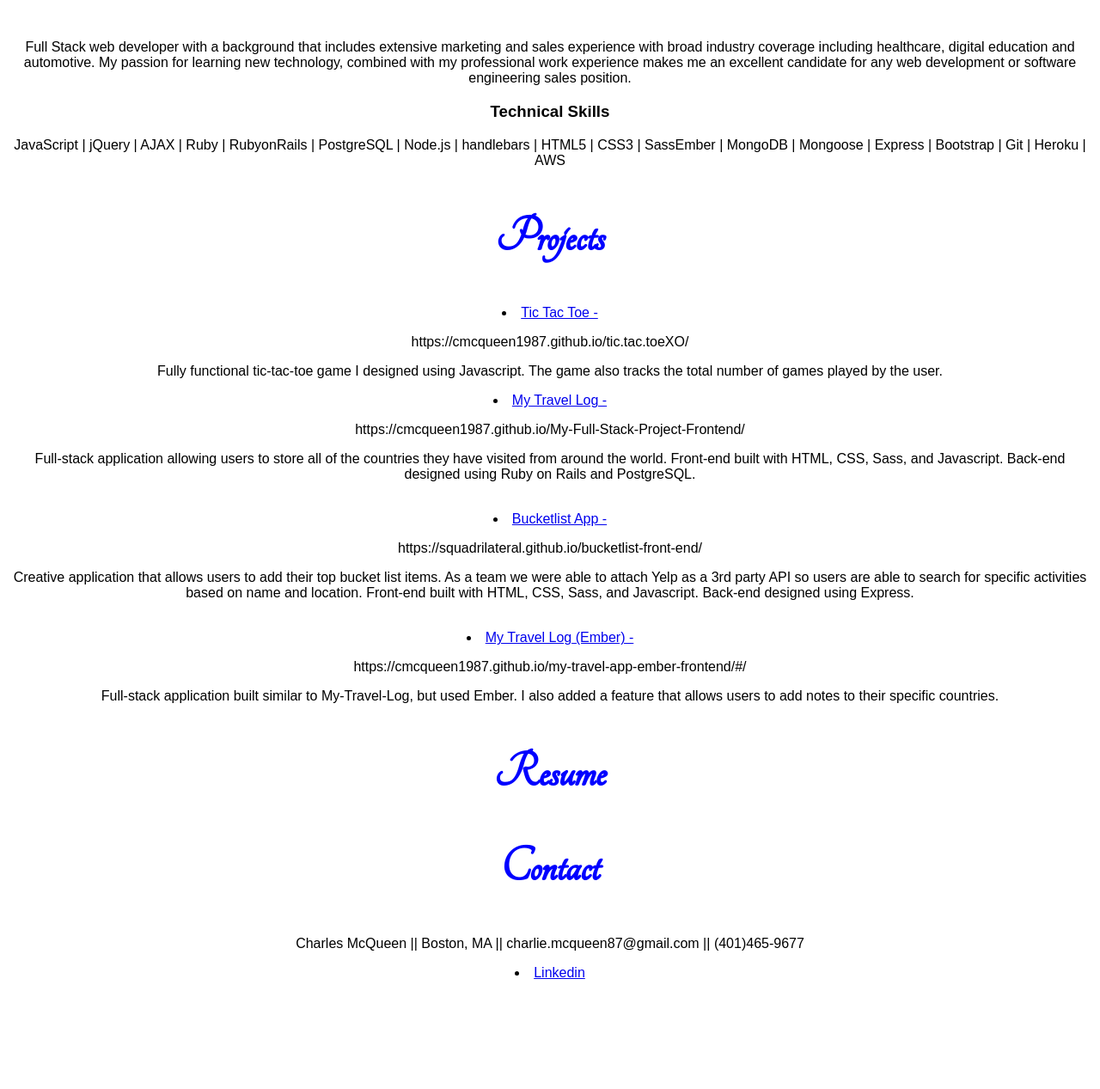
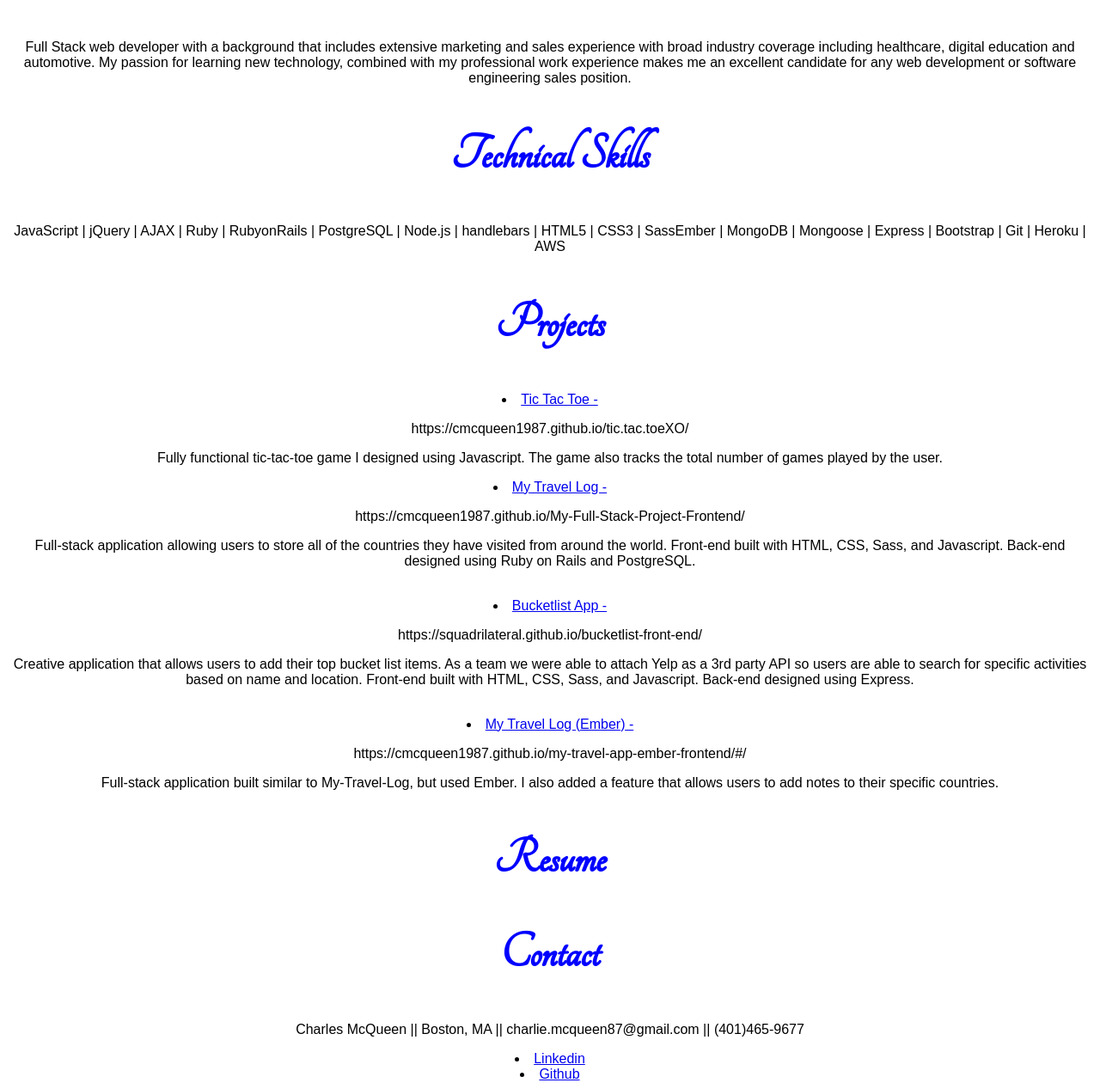
Before and after one commit to cmcqueen1987/cmcqueen1987.github.io, a website: page index.html in a window 1280 px wide. Shown: the part 711-1978 px from the top of the page at 86% size. Before the commit the page ends 1860 px from the top, so only its background shows below. Drawn offline with nearby package versions, Linux system fonts and the light colour scheme.

Commit message:
added minor html changes

```diff
--- a/index.html
+++ b/index.html
@@ -18,7 +18,7 @@
       <h2>About Me</h2>
       <p>Full Stack web developer with a background that includes extensive marketing and sales experience with broad industry coverage including healthcare, digital education and automotive.
         My passion for learning new technology, combined with my professional work experience makes me an excellent candidate for any web development or software engineering sales position.</p>
-      <h3>Technical Skills</h3>
+      <h2>Technical Skills</h2>
       <p>JavaScript | jQuery | AJAX | Ruby | RubyonRails | PostgreSQL | Node.js | handlebars | HTML5 | CSS3 | SassEmber | MongoDB | Mongoose | Express | Bootstrap | Git | Heroku | AWS</p>
       <h2>Projects</h2>
       <li><a href="https://cmcqueen1987.github.io/tic.tac.toeXO/" style="text-align:center">Tic Tac Toe -</a><p>https://cmcqueen1987.github.io/tic.tac.toeXO/</p></li>
@@ -37,5 +37,6 @@
       <h2>Contact</h2>
       <p>Charles McQueen  ||  Boston, MA  ||  charlie.mcqueen87@gmail.com  ||  (401)465-9677  </p>
       <li><a href="https://www.linkedin.com/in/cmcqueen87/" style="text-align:center">Linkedin</a></li>
+      <li><a href="https://github.com/cmcqueen1987" style="text-align:center">Github</a></li>
     </body>
 </html>
```
